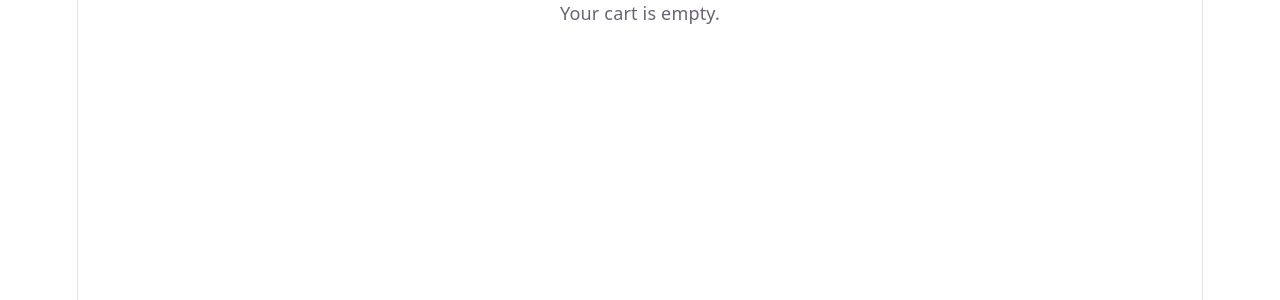
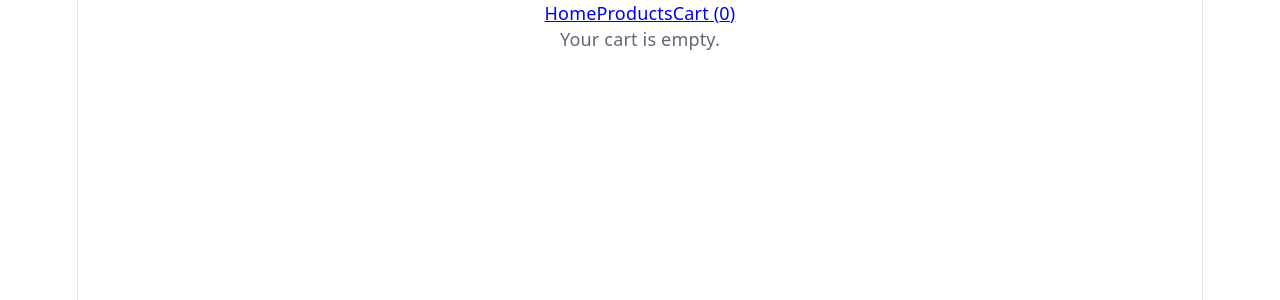
Before and after one commit to NoroffFEU/jsfw-2025-v1-emmelin-frameworks-ca, a React (Vite) app: page /cart in a window 1280 px wide. Shown: the top 300 px of the page. Built offline with nearby package versions, Linux system fonts and the light colour scheme.

Commit message:
Added easy header/navbar

```diff
--- a/src/App.tsx
+++ b/src/App.tsx
@@ -1,6 +1,7 @@
 import { BrowserRouter, Routes, Route } from "react-router-dom";
 
 import Home from "./pages/Home";
+import Header from "./components/Header";
 import ProductPage from "./pages/ProductPage";
 import Cart from "./pages/Cart";
 import ContactPage from "./pages/ContactPage";
@@ -9,6 +10,7 @@ import CheckoutSuccess from "./pages/CheckoutSuccess";
 function App() {
   return (
     <BrowserRouter>
+      <Header />
       <Routes>
         <Route path="/" element={<Home />} />
         <Route path="/product/:id" element={<ProductPage />} />
--- a/src/components/Header.tsx
+++ b/src/components/Header.tsx
@@ -0,0 +1,18 @@
+import { Link } from "react-router-dom";
+import { useCart } from "../context/useCart";
+
+function Header() {
+  const { cartItems } = useCart();
+
+  return (
+    <header>
+      <nav>
+        <Link to="/">Home</Link>
+        <Link to="/">Products</Link>
+        <Link to="/cart">Cart ({cartItems.length})</Link>
+      </nav>
+    </header>
+  );
+}
+
+export default Header;
```
